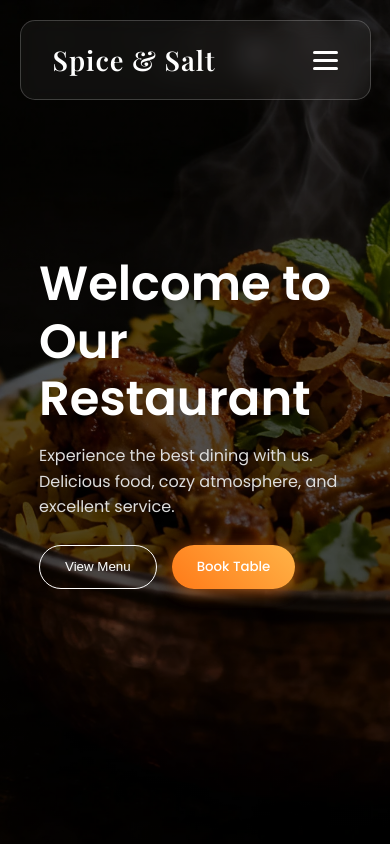
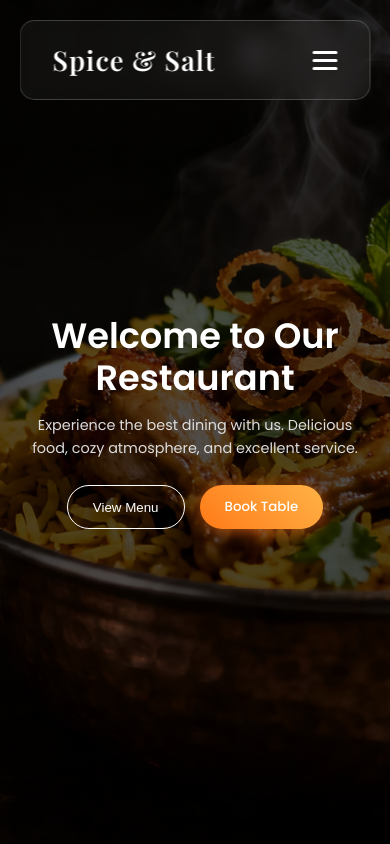
Before and after one commit to Sri-Pardhu-Shanmuk/restaurant_frontend_proj, a React (Vite) app in the folder restaurant_fr/: page / in a window 390 px wide. Shown: the top 844 px of the page. Built offline with nearby package versions, Linux system fonts and the light colour scheme; a web font is replaced by a local one.

Commit message:
fixed mobile responsiveness issue

```diff
--- a/restaurant_fr/src/sections/heroSectioncss.css
+++ b/restaurant_fr/src/sections/heroSectioncss.css
@@ -1,7 +1,7 @@
-/* heroSectioncss.css */
+/* ===== HERO SECTION ===== */
 
 .hero-section {
-  height: 100vh;
+  min-height: 100vh; /* FIXED from 100vh issue */
 
   /* Dark overlay + background image */
   background:
@@ -11,30 +11,33 @@
   background-size: cover;
   background-position: center;
   background-repeat: no-repeat;
+  background-attachment: scroll; /* prevents mobile issues */
 
   display: flex;
   align-items: center;
   justify-content: flex-start;
+
+  padding: 0 5%; /* prevents overflow */
 }
 
-/* Content container */
+/* ===== CONTENT ===== */
+
 .hero-content {
-  width: 90%;
-  max-width: 1200px;
-  margin: 0 10%;
-  /* border: 1px solid rgba(250, 0, 0, 1); */
+  width: 100%;
   max-width: 600px;
   color: white;
 }
 
-/* Heading */
+/* ===== HEADING ===== */
+
 .hero-content h1 {
   font-size: 3rem;
   font-weight: 600;
   line-height: 1.2;
 }
 
-/* Paragraph */
+/* ===== PARAGRAPH ===== */
+
 .hero-content p {
   margin-top: 15px;
   font-size: 1rem;
@@ -42,14 +45,17 @@
   line-height: 1.6;
 }
 
-/* Buttons container */
+/* ===== BUTTONS ===== */
+
 .t-buttons {
   margin-top: 25px;
   display: flex;
   gap: 15px;
+  flex-wrap: wrap; /* prevents overflow */
 }
 
-/* View Menu button (secondary) */
+/* ===== MENU BUTTON ===== */
+
 .menu-button {
   background: transparent;
   border: 1px solid #fff;
@@ -64,7 +70,8 @@
   color: black;
 }
 
-/* Book Table button (primary CTA) */
+/* ===== BOOK TABLE BUTTON ===== */
+
 .bt-button {
   background: linear-gradient(45deg, #ff7a18, #ffb347);
   padding: 12px 25px;
@@ -85,3 +92,25 @@
     0 6px 20px rgba(255, 122, 24, 0.6),
     0 0 30px rgba(255, 122, 24, 0.5);
 }
+
+/* ===== RESPONSIVE ===== */
+
+@media (max-width: 768px) {
+
+  .hero-section {
+    justify-content: center;
+    text-align: center;
+  }
+
+  .hero-content h1 {
+    font-size: 2.2rem;
+  }
+
+  .hero-content p {
+    font-size: 0.9rem;
+  }
+
+  .t-buttons {
+    justify-content: center;
+  }
+}
--- a/restaurant_fr/src/sections/navBarcss.css
+++ b/restaurant_fr/src/sections/navBarcss.css
@@ -3,13 +3,15 @@
 .nav-bar{
     position: fixed;
     top: 20px;
-    left: 15%;
+    left: 50%;
+    transform: translateX(-50%);
     width: 70%;
     display: flex;
     justify-content: center;
     z-index: 1000;
     height: 5rem;
     border-radius: 15px;
+    max-width: 1100px;
 
     background: rgba(255, 255, 255, 0.05);
     backdrop-filter: blur(10px);
@@ -128,7 +130,8 @@
 @media (max-width: 900px) {
 
   .nav-bar {
-    left: 5%;
+    left: 50%;
+    transform: translateX(-50%);
     width: 90%;
   }
 
```
